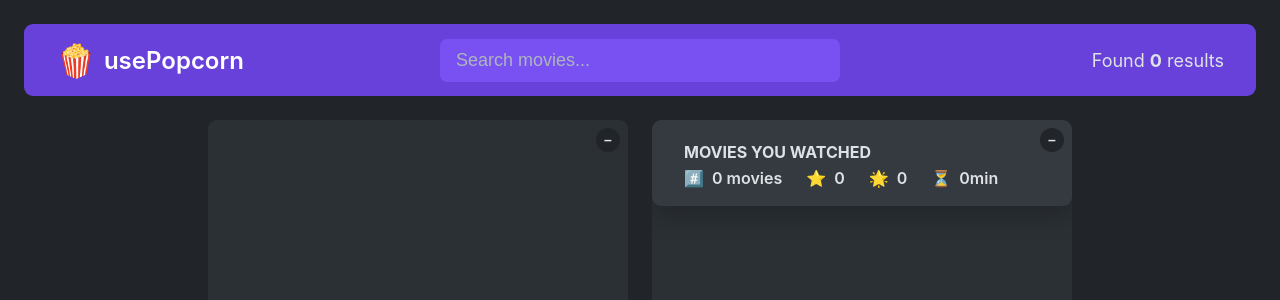
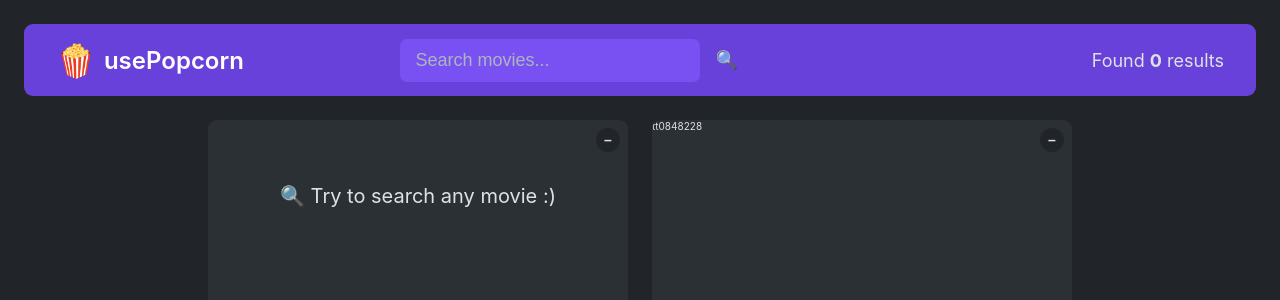
Before and after one commit to JoseAlbDR/usepopcorn-react, a React (Create React App) app: page / in a window 1280 px wide. Shown: the top 300 px of the page. Built offline with nearby package versions, Linux system fonts and the light colour scheme.

Commit message:
MovieDetail component

```diff
--- a/src/App.js
+++ b/src/App.js
@@ -2,6 +2,7 @@ import { useEffect, useState } from "react";
 import NavBar, { NumResults, Search } from "./NavBar";
 import MoviesList from "./MovieList";
 import WatchedList, { WatchedSummary, WatchedMoviesList } from "./WatchedList";
+import SelectedMovie from "./MovieDetail";
 import Loader from "./Loader";
 import ErrorMessage from "./ErrorMessage";
 import Box from "./Box";
@@ -56,6 +57,7 @@ const tempWatchedData = [
 export default function App() {
   const [movies, setMovies] = useState([]);
   const [watched, setWatched] = useState([]);
+  const [selectedId, setSelectedId] = useState("tt0848228");
   const [isLoading, setIsLoading] = useState(false);
   const [error, setError] = useState("");
 
@@ -78,10 +80,24 @@ export default function App() {
   //     },
   //   []
   // );
-
+  // useEffect(
+  //   () =>
+  //     async function () {
+  //       try {
+  //         const response = await fetch(`http://www.yourapi.com/all`);
+  //         const data = await response.json();
+  //         setMovies(data.watched);
+  //       } catch (err) {
+  //         setError(err.message);
+  //         setWatched([]);
+  //       }
+  //     },
+  //   [watched]
+  // );
   async function handleSearch(query) {
     try {
       setIsLoading(true);
+
       const response = await fetch(
         `http://www.omdbapi.com/?apikey=${process.env.REACT_APP_API_KEY}&s=${query}`
       );
@@ -89,12 +105,13 @@ export default function App() {
       if (!response.ok)
         throw new Error("Something went wrong with fetching movies.");
       const data = await response.json();
-
+      console.log(data);
       if (data.Response === "False") throw new Error(data.Error);
       setMovies(data.Search);
       setError("");
     } catch (err) {
       setError(err.message);
+      setMovies([]);
     } finally {
       setIsLoading(false);
     }
@@ -122,12 +139,21 @@ export default function App() {
           {isLoading && <Loader />}
           {!isLoading && !error && <MoviesList movies={movies} />}
           {!isLoading && error && <ErrorMessage msg={error} />}
+          {!isLoading && !error && movies.length === 0 && (
+            <ErrorMessage msg="🔍 Try to search any movie :)" />
+          )}
         </Box>
 
         <Box>
           <WatchedList>
-            <WatchedSummary watched={watched} />
-            <WatchedMoviesList watched={watched} />
+            {selectedId ? (
+              <SelectedMovie selectedId={selectedId} />
+            ) : (
+              <>
+                <WatchedSummary watched={watched} />
+                <WatchedMoviesList watched={watched} />
+              </>
+            )}
           </WatchedList>
         </Box>
       </Main>
--- /dev/null
+++ b/src/MovieDetail.js
@@ -0,0 +1,3 @@
+export default function MovieDetail({ selectedId }) {
+  return <div className="detail">{selectedId}</div>;
+}
--- a/src/NavBar.js
+++ b/src/NavBar.js
@@ -11,7 +11,7 @@ export default function NavBar({ children }) {
 export function NumResults({ movies }) {
   return (
     <p className="num-results">
-      Found <strong>{movies?.length || 0}</strong> results
+      Found <strong>{!movies ? 0 : movies.length}</strong> results
     </p>
   );
 }
@@ -43,6 +43,9 @@ export function Search({ onSearch }) {
         value={query}
         onChange={(e) => setQuery(e.target.value)}
       />
+      <span>
+        <button className="search-btn">🔍</button>
+      </span>
     </form>
   );
 }
--- a/src/index.css
+++ b/src/index.css
@@ -33,7 +33,7 @@ body {
 
 .nav-bar {
   display: grid;
-  grid-template-columns: 1fr 1fr 1fr;
+  grid-template-columns: 1fr 1.4fr 1fr;
   align-items: center;
   height: 7.2rem;
   padding: 0 3.2rem;
@@ -96,12 +96,20 @@ body {
   padding: 1.1rem 1.6rem;
   font-size: 1.8rem;
   border-radius: 0.7rem;
-  width: 40rem;
+  width: 30rem;
   transition: all 0.3s;
   color: var(--color-text);
 
   /* background-color: var(--color-background-900); */
   background-color: var(--color-primary-light);
+}
+
+.search-btn {
+  border: none;
+  padding: 1.1rem 1.6rem;
+  font-size: 1.8rem;
+  background-color: var(--color-primary);
+  cursor: pointer;
 }
 
 .search::placeholder {
```
